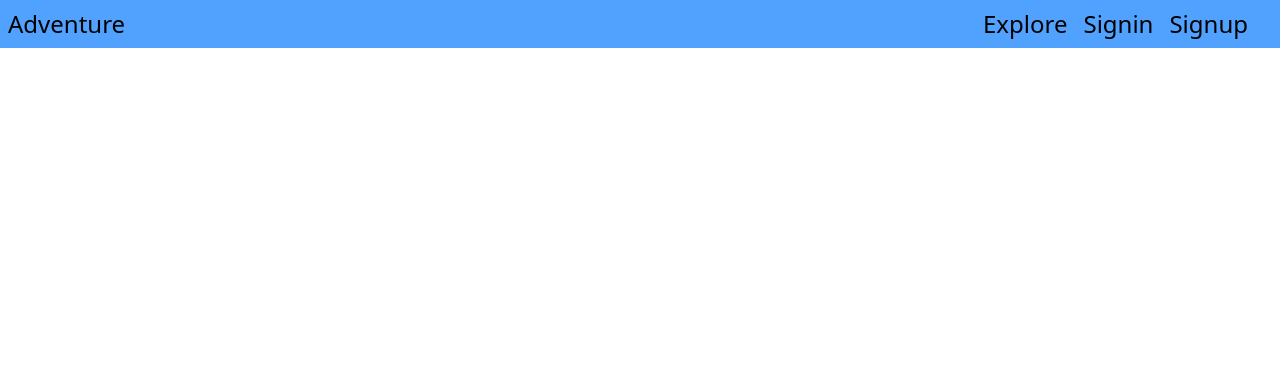
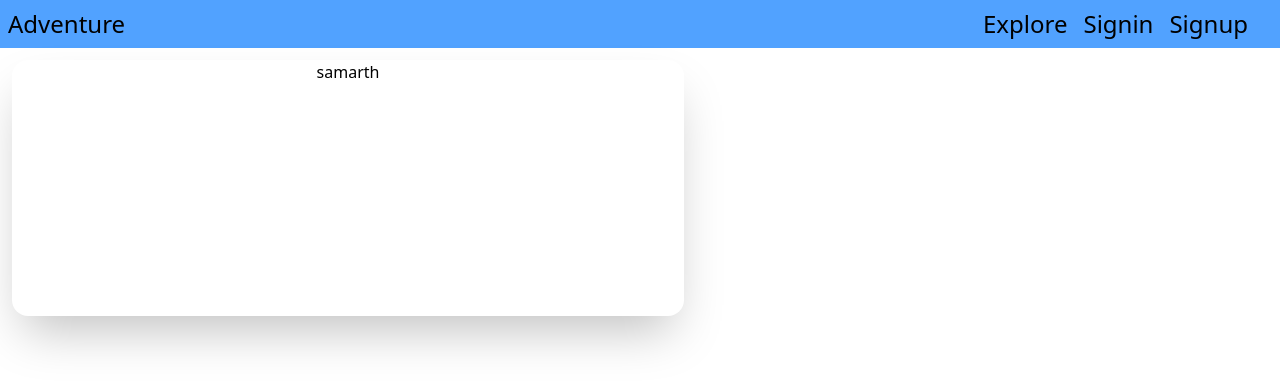
Before and after one commit to shrutiiiyet/Tourism-Web-application, a React (Vite) app in the folder frontend/: page / in a window 1280 px wide. Shown: the top 388 px of the page. Built offline with nearby package versions, Linux system fonts and the light colour scheme.

Commit message:
new chamges

```diff
--- a/frontend/src/component/Home.jsx
+++ b/frontend/src/component/Home.jsx
@@ -1,10 +1,12 @@
 import React from 'react'
 import Navbar from './Navbar'
+import Card from './ui/Card'
 
 const Home = () => {
   return (
     <div>
             <Navbar/>
+            <Card/>
     </div>
   )
 }
--- /dev/null
+++ b/frontend/src/component/ui/Card.jsx
@@ -0,0 +1,11 @@
+import React from 'react'
+
+const Card = () => {
+  return (
+    <div className=' h-64 w-2xl border-black  rounded-2xl text-center m-3  shadow-2xl bg-white'>
+            samarth
+    </div>
+  )
+}
+
+export default Card
```
